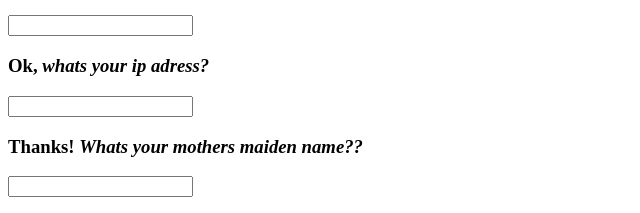
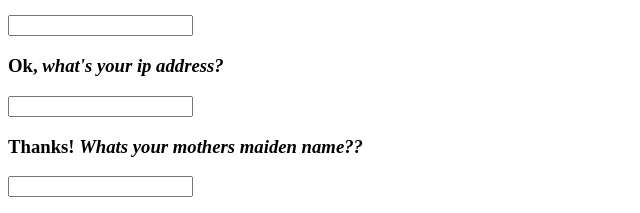
Before and after one commit to henrydale2813-ui/Scam-Test, a plain HTML site: page index.html in a window 1280 px wide. Shown: the part 256-469 px from the top of the page, 0-640 px from the left. Drawn offline with Linux system fonts and the light colour scheme.

Commit message:
Fix typo in IP address question

```diff
--- a/index.html
+++ b/index.html
@@ -9,7 +9,7 @@
 <input type="time" id="time" required>
 <h3>now, <em>where do you live?</em></h3>
 <input type="text" id="adress" required>
-<h3>Ok, <em>whats your ip adress?</em><h3>
+<h3>Ok, <em>what's your ip address?</em><h3>
 <input type="text" id="ip adress" required>
 <h3>Thanks! <em>Whats your mothers maiden name??</em></h3>
 <input type="text" id="ip maiden" required>
```
